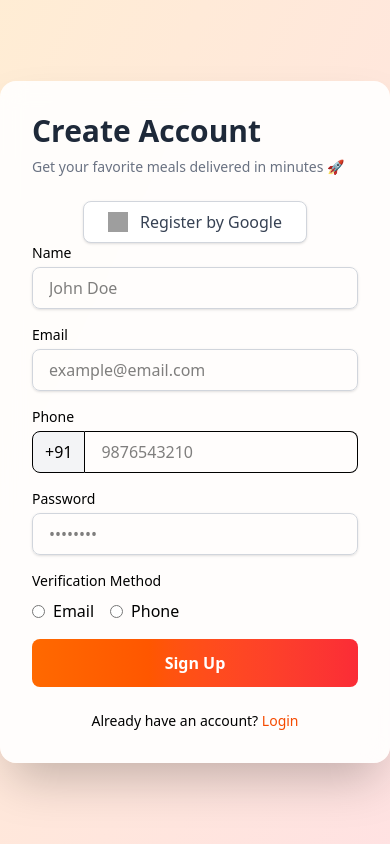
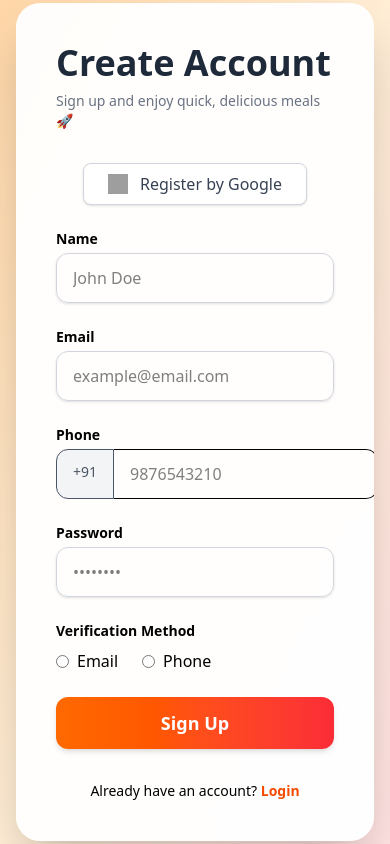
Before and after one commit to DivyanshuVerma1001/Swiggy-clone-food-delivery-website-, a React (Vite) app in the folder Client/: page /signup in a window 390 px wide. Built offline with nearby package versions, Linux system fonts and the light colour scheme; no server answers; grey boxes are pictures that could not be loaded.

Commit message:
minor changes

```diff
--- a/Client/src/pages/AuthPages/signupPage.jsx
+++ b/Client/src/pages/AuthPages/signupPage.jsx
@@ -1,130 +1,168 @@
-import {useForm} from 'react-hook-form'
-import {zodResolver} from '@hookform/resolvers/zod'
-import {z} from 'zod'
-import { useDispatch, useSelector } from 'react-redux'
-import { NavLink, useNavigate } from 'react-router';
-import { useEffect } from 'react';
-import { registerUser } from '../../Store/authSlice';
-import OtpVerification from './otpVerificationPage';
-import GoogleRegisterWrapper from '../../googleAuth/googleRegisterWrapper';
+import { useForm } from "react-hook-form";
+import { zodResolver } from "@hookform/resolvers/zod";
+import { z } from "zod";
+import { useDispatch, useSelector } from "react-redux";
+import { NavLink, useNavigate } from "react-router";
+import { useEffect } from "react";
+import { registerUser } from "../../Store/authSlice";
+import OtpVerification from "./otpVerificationPage";
+import GoogleRegisterWrapper from "../../googleAuth/googleRegisterWrapper";
 
-//Schema validation for  signup
+// Schema validation for signup
 const signupSchema = z.object({
   name: z.string().min(3, "Name should contain at least 3 characters"),
   email: z.string().email(),
   password: z.string().min(8, "Password should contain at least 8 characters"),
-  phone: z.string().min(10, "Phone number should have 10 digits"), // optional: use z.string().regex(/^\d{10}$/)
-  verificationMethod: z.enum(["email", "phone"])
+  phone: z.string().min(10, "Phone number should have 10 digits"),
+  verificationMethod: z.enum(["email", "phone"]),
 });
 
-function Signup(){
-    const {register, handleSubmit,formState: {errors},}= useForm({resolver:zodResolver(signupSchema)})
+function Signup() {
+  const {
+    register,
+    handleSubmit,
+    formState: { errors },
+  } = useForm({ resolver: zodResolver(signupSchema) });
 
-    const dispatch= useDispatch();
-    const navigate= useNavigate();
-    const {isAuthenticated,loading, error}= useSelector((state)=>state.auth);
-    useEffect(()=>{
-    if(isAuthenticated && !window.location.pathname.includes("otpverification")){
-        navigate('/')
+  const dispatch = useDispatch();
+  const navigate = useNavigate();
+  const { isAuthenticated, loading } = useSelector((state) => state.auth);
+
+  useEffect(() => {
+    if (isAuthenticated && !window.location.pathname.includes("otpverification")) {
+      navigate("/");
     }
-      },[isAuthenticated])
+  }, [isAuthenticated]);
 
-    const onSubmit= async (data)=>{
+  const onSubmit = async (data) => {
     try {
-    console.log("Form Data", data);
       const reply = await dispatch(registerUser(data));
-    console.log("reply", reply);
-    if (reply.payload.success){
-        navigate(`/otpverification/${data.email}/${data.phone}`)
+      if (reply.payload.success) {
+        navigate(`/otpverification/${data.email}/${data.phone}`);
       }
     } catch (err) {
       console.error("Error in registerUser:", err);
-  } finally {
-    console.log("this is end");
     }
-    }
-
+  };
 
   return (
-  <div className="min-h-screen flex items-center justify-center bg-gradient-to-br from-orange-100 to-red-100">
-    <div className="flex w-full max-w-5xl bg-white/90 backdrop-blur-md rounded-2xl shadow-2xl overflow-hidden">
-
+    <div className="min-h-screen flex items-center justify-center bg-gradient-to-br from-orange-200 via-orange-100 to-red-100 px-4">
+      <div className="flex w-full max-w-6xl bg-white/95 backdrop-blur-xl rounded-3xl shadow-2xl overflow-hidden animate-fadeIn">
         {/* Left side illustration */}
-      <div className="hidden md:flex w-1/2 bg-[url('/food-bg.jpg')] bg-cover bg-center" />
+        <div className="hidden md:flex w-1/2 bg-[url('/food-bg.jpg')] bg-cover bg-center relative">
+          <div className="absolute inset-0 bg-gradient-to-t from-black/60 via-black/30 to-transparent" />
+          <div className="absolute bottom-8 left-8 text-white">
+            <h2 className="text-3xl font-bold drop-shadow-lg">Fresh Meals, Fast Delivery 🍴</h2>
+            <p className="mt-2 text-sm opacity-90">
+              Order your favorites & track them in real time!
+            </p>
+          </div>
+        </div>
 
         {/* Right side form */}
-      <div className="w-full md:w-1/2 p-8 flex flex-col justify-center">
-        <h2 className="text-3xl font-bold text-gray-800 mb-2">Create Account</h2>
-        <p className="text-sm text-gray-500 mb-6">Get your favorite meals delivered in minutes 🚀</p>
+        <div className="w-full md:w-1/2 p-10 flex flex-col justify-center">
+          <h2 className="text-4xl font-extrabold text-gray-800 mb-2">Create Account</h2>
+          <p className="text-sm text-gray-500 mb-8">
+            Sign up and enjoy quick, delicious meals 🚀
+          </p>
 
           <GoogleRegisterWrapper />
 
-        <form onSubmit={handleSubmit(onSubmit)} className="space-y-4">
+          <form onSubmit={handleSubmit(onSubmit)} className="space-y-6 mt-6">
             {/* Name */}
             <div>
-            <label className="block text-sm font-medium mb-1">Name</label>
+              <label className="block text-sm font-semibold mb-1">Name</label>
               <input
                 {...register("name")}
                 placeholder="John Doe"
-              className={`w-full px-4 py-2 border rounded-lg shadow-sm focus:ring-2 focus:ring-orange-500 ${
+                className={`w-full px-4 py-3 border rounded-xl shadow-sm focus:ring-2 focus:ring-orange-400 focus:outline-none transition-all duration-200 ${
                   errors.name ? "border-red-500" : "border-gray-300"
                 }`}
               />
-            {errors.name && <span className="text-red-500 text-xs">{errors.name.message}</span>}
+              {errors.name && (
+                <span className="text-red-500 text-xs mt-1 block">
+                  {errors.name.message}
+                </span>
+              )}
             </div>
 
             {/* Email */}
             <div>
-            <label className="block text-sm font-medium mb-1">Email</label>
+              <label className="block text-sm font-semibold mb-1">Email</label>
               <input
                 {...register("email")}
                 type="email"
                 placeholder="example@email.com"
-              className={`w-full px-4 py-2 border rounded-lg shadow-sm focus:ring-2 focus:ring-orange-500 ${
+                className={`w-full px-4 py-3 border rounded-xl shadow-sm focus:ring-2 focus:ring-orange-400 focus:outline-none transition-all duration-200 ${
                   errors.email ? "border-red-500" : "border-gray-300"
                 }`}
               />
-            {errors.email && <span className="text-red-500 text-xs">{errors.email.message}</span>}
+              {errors.email && (
+                <span className="text-red-500 text-xs mt-1 block">
+                  {errors.email.message}
+                </span>
+              )}
             </div>
 
             {/* Phone */}
             <div>
-            <label className="block text-sm font-medium mb-1">Phone</label>
+              <label className="block text-sm font-semibold mb-1">Phone</label>
               <div className="flex">
-              <span className="px-3 py-2 border rounded-l-lg bg-gray-100">+91</span>
+                <span className="px-4 py-3 border rounded-l-xl bg-gray-100 text-gray-600 text-sm">
+                  +91
+                </span>
                 <input
                   {...register("phone")}
                   placeholder="9876543210"
-                className="flex-1 px-4 py-2 border-t border-b border-r rounded-r-lg focus:ring-2 focus:ring-orange-500"
+                  className="flex-1 px-4 py-3 border-t border-b border-r rounded-r-xl focus:ring-2 focus:ring-orange-400 focus:outline-none transition-all duration-200"
                 />
               </div>
+              {errors.phone && (
+                <span className="text-red-500 text-xs mt-1 block">
+                  {errors.phone.message}
+                </span>
+              )}
             </div>
 
             {/* Password */}
             <div>
-            <label className="block text-sm font-medium mb-1">Password</label>
+              <label className="block text-sm font-semibold mb-1">Password</label>
               <input
                 {...register("password")}
                 type="password"
                 placeholder="••••••••"
-              className={`w-full px-4 py-2 border rounded-lg shadow-sm focus:ring-2 focus:ring-orange-500 ${
+                className={`w-full px-4 py-3 border rounded-xl shadow-sm focus:ring-2 focus:ring-orange-400 focus:outline-none transition-all duration-200 ${
                   errors.password ? "border-red-500" : "border-gray-300"
                 }`}
               />
-            {errors.password && <span className="text-red-500 text-xs">{errors.password.message}</span>}
+              {errors.password && (
+                <span className="text-red-500 text-xs mt-1 block">
+                  {errors.password.message}
+                </span>
+              )}
             </div>
 
             {/* Verification Method */}
             <div>
-            <p className="text-sm font-medium mb-2">Verification Method</p>
-            <div className="flex gap-4">
-              <label className="flex items-center gap-2">
-                <input type="radio" value="email" {...register("verificationMethod")} className="accent-orange-500" />
-                Email
+              <p className="text-sm font-semibold mb-2">Verification Method</p>
+              <div className="flex gap-6">
+                <label className="flex items-center gap-2 cursor-pointer">
+                  <input
+                    type="radio"
+                    value="email"
+                    {...register("verificationMethod")}
+                    className="accent-orange-500"
+                  />
+                  <span>Email</span>
                 </label>
-              <label className="flex items-center gap-2">
-                <input type="radio" value="phone" {...register("verificationMethod")} className="accent-orange-500" />
-                Phone
+                <label className="flex items-center gap-2 cursor-pointer">
+                  <input
+                    type="radio"
+                    value="phone"
+                    {...register("verificationMethod")}
+                    className="accent-orange-500"
+                  />
+                  <span>Phone</span>
                 </label>
               </div>
             </div>
@@ -133,7 +171,7 @@ return (
             <button
               type="submit"
               disabled={loading}
-            className={`w-full py-3 rounded-lg text-white font-semibold bg-gradient-to-r from-orange-500 to-red-500 hover:scale-[1.02] transition ${
+              className={`w-full py-3 rounded-xl text-white font-semibold text-lg bg-gradient-to-r from-orange-500 to-red-500 shadow-md hover:shadow-lg hover:scale-[1.03] transition-transform duration-200 ${
                 loading ? "opacity-50 cursor-not-allowed" : ""
               }`}
             >
@@ -142,9 +180,12 @@ return (
           </form>
 
           {/* Switch to Login */}
-        <p className="text-center text-sm mt-6">
+          <p className="text-center text-sm mt-8">
             Already have an account?{" "}
-          <NavLink to="/login" className="text-orange-600 hover:underline">
+            <NavLink
+              to="/login"
+              className="text-orange-600 font-semibold hover:underline hover:text-red-500 transition"
+            >
               Login
             </NavLink>
           </p>
@@ -152,6 +193,6 @@ return (
       </div>
     </div>
   );
+}
 
-}
-export default Signup
+export default Signup;
```
Also changed, not shown: Client/src/pages/AuthPages/forgotPassword.jsx (+39 -23 lines). Lines whose indentation alone changed are shown as unchanged.
